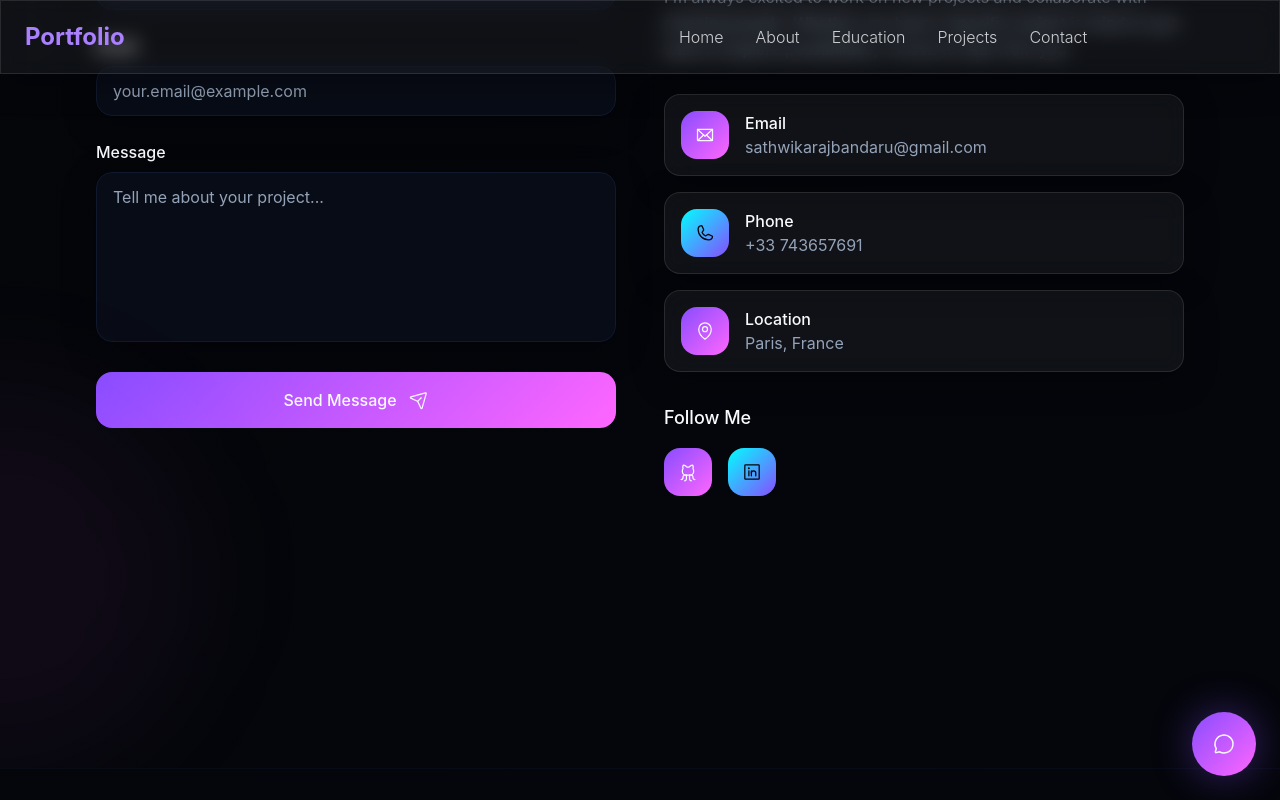
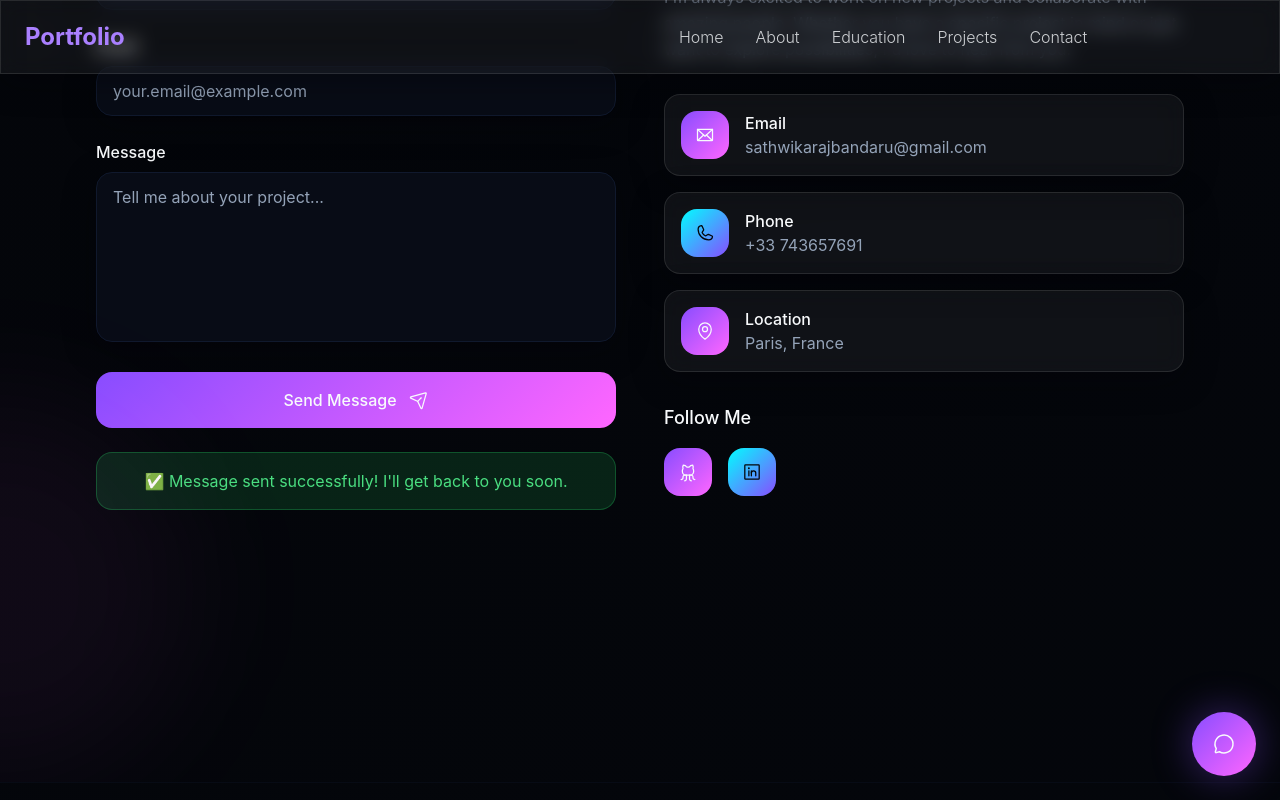
Before and after one commit to sathwikaraj197/portfolio, a React (Vite) app: page / in a window 1280 px wide. Both pictures are taken after typing "Sample", "name@example.com", "Sample" into the empty fields and a click on the button "Send Message". Shown: the part 4727-5527 px from the top of the page. Built offline with nearby package versions, Linux system fonts and the light colour scheme.

Commit message:
Integrate EmailJS into contact form

```diff
--- a/package.json
+++ b/package.json
@@ -15,6 +15,7 @@
     "node": "18.x"
   },
   "dependencies": {
+    "@emailjs/browser": "^4.4.1",
     "@hookform/resolvers": "^3.9.0",
     "@radix-ui/react-accordion": "^1.2.0",
     "@radix-ui/react-alert-dialog": "^1.1.1",
--- a/src/components/Contact.tsx
+++ b/src/components/Contact.tsx
@@ -2,12 +2,19 @@ import { useEffect, useRef, useState } from 'react';
 import { gsap } from 'gsap';
 import { ScrollTrigger } from 'gsap/ScrollTrigger';
 import { PaperPlaneTilt, GithubLogo, LinkedinLogo, Envelope, Phone, MapPin } from 'phosphor-react';
+import emailjs from '@emailjs/browser';
 
 gsap.registerPlugin(ScrollTrigger);
 
+// EmailJS credentials
+const EMAILJS_SERVICE_ID = 'service_vj1rn97';
+const EMAILJS_TEMPLATE_ID = 'template_ixmtb0w';
+const EMAILJS_PUBLIC_KEY = 'CE0obvmEpytZxpJc2';
+
 const Contact = () => {
   const sectionRef = useRef<HTMLDivElement>(null);
-  const formRef = useRef<HTMLDivElement>(null);
+  const formContainerRef = useRef<HTMLDivElement>(null);
+  const formElementRef = useRef<HTMLFormElement>(null);
   const infoRef = useRef<HTMLDivElement>(null);
   const titleRef = useRef<HTMLDivElement>(null);
 
@@ -16,6 +23,8 @@ const Contact = () => {
     email: '',
     message: ''
   });
+
+  const [status, setStatus] = useState<'idle' | 'sending' | 'success' | 'error'>('idle');
 
   useEffect(() => {
     const ctx = gsap.context(() => {
@@ -31,14 +40,14 @@ const Contact = () => {
         }
       });
 
-      gsap.from(formRef.current?.children || [], {
+      gsap.from(formContainerRef.current?.children || [], {
         x: -50,
         opacity: 0,
         duration: 0.8,
         stagger: 0.15,
         ease: "power3.out",
         scrollTrigger: {
-          trigger: formRef.current,
+          trigger: formContainerRef.current,
           start: "top 80%"
         }
       });
@@ -59,7 +68,7 @@ const Contact = () => {
     return () => ctx.revert();
   }, []);
 
-  const handleSubmit = (e: React.FormEvent) => {
+  const handleSubmit = async (e: React.FormEvent) => {
     e.preventDefault();
 
     const button = e.currentTarget.querySelector('button[type="submit"]');
@@ -73,9 +82,27 @@ const Contact = () => {
       });
     }
 
-    console.log('Form submitted:', formData);
+    setStatus('sending');
 
-    setFormData({ name: '', email: '', message: '' });
+    try {
+      await emailjs.sendForm(
+        EMAILJS_SERVICE_ID,
+        EMAILJS_TEMPLATE_ID,
+        formElementRef.current!,
+        EMAILJS_PUBLIC_KEY
+      );
+      setStatus('success');
+      setFormData({ name: '', email: '', message: '' });
+
+      // Reset status after 5 seconds
+      setTimeout(() => setStatus('idle'), 5000);
+    } catch (error) {
+      console.error('EmailJS error:', error);
+      setStatus('error');
+
+      // Reset status after 5 seconds
+      setTimeout(() => setStatus('idle'), 5000);
+    }
   };
 
   const handleInputChange = (e: React.ChangeEvent<HTMLInputElement | HTMLTextAreaElement>) => {
@@ -99,33 +126,49 @@ const Contact = () => {
         </div>
 
         <div className="grid lg:grid-cols-2 gap-12">
-          <div ref={formRef} className="space-y-6">
-            <form onSubmit={handleSubmit} className="space-y-6">
+          <div ref={formContainerRef} className="space-y-6">
+            <form ref={formElementRef} onSubmit={handleSubmit} className="space-y-6">
               <div>
                 <label htmlFor="name" className="block text-foreground mb-2 font-medium">
                   Name
                 </label>
-                <input type="text" id="name" name="name" value={formData.name} onChange={handleInputChange} required className="w-full px-4 py-3 bg-input glass border border-border rounded-lg text-foreground placeholder-muted-foreground focus:outline-none focus:ring-2 focus:ring-primary focus:border-transparent transition-all duration-300" placeholder="Your name" />
+                <input type="text" id="name" name="user_name" value={formData.name} onChange={(e) => setFormData(prev => ({ ...prev, name: e.target.value }))} required className="w-full px-4 py-3 bg-input glass border border-border rounded-lg text-foreground placeholder-muted-foreground focus:outline-none focus:ring-2 focus:ring-primary focus:border-transparent transition-all duration-300" placeholder="Your name" />
               </div>
 
               <div>
                 <label htmlFor="email" className="block text-foreground mb-2 font-medium">
                   Email
                 </label>
-                <input type="email" id="email" name="email" value={formData.email} onChange={handleInputChange} required className="w-full px-4 py-3 bg-input glass border border-border rounded-lg text-foreground placeholder-muted-foreground focus:outline-none focus:ring-2 focus:ring-primary focus:border-transparent transition-all duration-300" placeholder="your.email@example.com" />
+                <input type="email" id="email" name="user_email" value={formData.email} onChange={(e) => setFormData(prev => ({ ...prev, email: e.target.value }))} required className="w-full px-4 py-3 bg-input glass border border-border rounded-lg text-foreground placeholder-muted-foreground focus:outline-none focus:ring-2 focus:ring-primary focus:border-transparent transition-all duration-300" placeholder="your.email@example.com" />
               </div>
 
               <div>
                 <label htmlFor="message" className="block text-foreground mb-2 font-medium">
                   Message
                 </label>
-                <textarea id="message" name="message" value={formData.message} onChange={handleInputChange} required rows={6} className="w-full px-4 py-3 bg-input glass border border-border rounded-lg text-foreground placeholder-muted-foreground focus:outline-none focus:ring-2 focus:ring-primary focus:border-transparent transition-all duration-300 resize-none" placeholder="Tell me about your project..." />
+                <textarea id="message" name="message" value={formData.message} onChange={(e) => setFormData(prev => ({ ...prev, message: e.target.value }))} required rows={6} className="w-full px-4 py-3 bg-input glass border border-border rounded-lg text-foreground placeholder-muted-foreground focus:outline-none focus:ring-2 focus:ring-primary focus:border-transparent transition-all duration-300 resize-none" placeholder="Tell me about your project..." />
               </div>
 
-              <button type="submit" className="group w-full inline-flex items-center justify-center gap-3 px-8 py-4 bg-gradient-primary text-primary-foreground rounded-lg font-medium hover:shadow-glow-primary transition-all duration-300 hover:scale-105">
-                Send Message
+              <button
+                type="submit"
+                disabled={status === 'sending'}
+                className="group w-full inline-flex items-center justify-center gap-3 px-8 py-4 bg-gradient-primary text-primary-foreground rounded-lg font-medium hover:shadow-glow-primary transition-all duration-300 hover:scale-105 disabled:opacity-60 disabled:cursor-not-allowed disabled:hover:scale-100"
+              >
+                {status === 'sending' ? 'Sending...' : 'Send Message'}
                 <PaperPlaneTilt size={20} className="group-hover:translate-x-1 group-hover:-translate-y-1 transition-transform duration-300" />
               </button>
+
+              {status === 'success' && (
+                <div className="p-4 rounded-lg text-center" style={{ background: 'rgba(34, 197, 94, 0.15)', border: '1px solid rgba(34, 197, 94, 0.3)', color: '#4ade80' }}>
+                  ✅ Message sent successfully! I'll get back to you soon.
+                </div>
+              )}
+
+              {status === 'error' && (
+                <div className="p-4 rounded-lg text-center" style={{ background: 'rgba(239, 68, 68, 0.15)', border: '1px solid rgba(239, 68, 68, 0.3)', color: '#f87171' }}>
+                  ❌ Failed to send message. Please try again or email me directly.
+                </div>
+              )}
             </form>
           </div>
 
```
Also changed, not shown: 1 other file (tests, documents, lock files or other folders).
